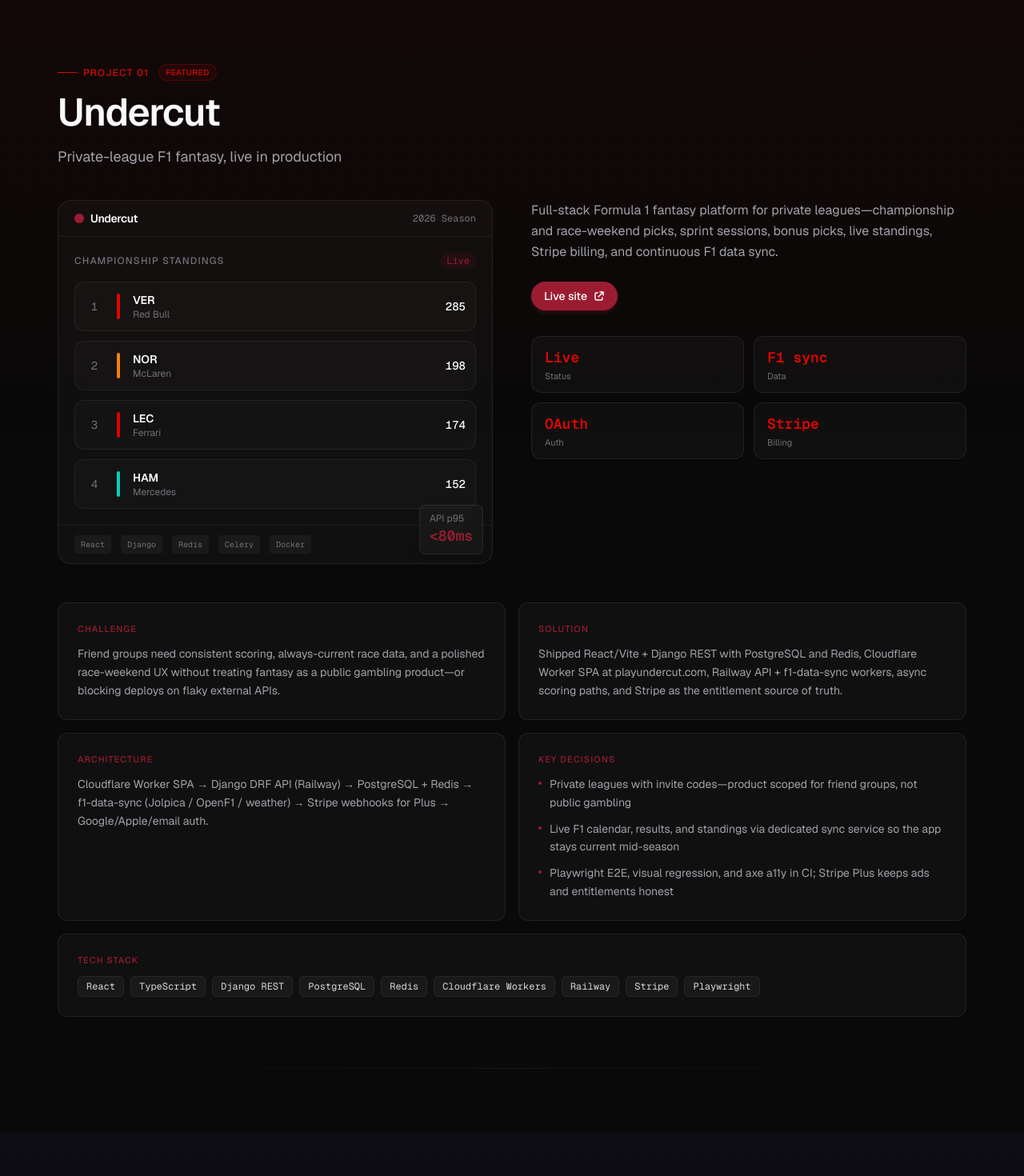
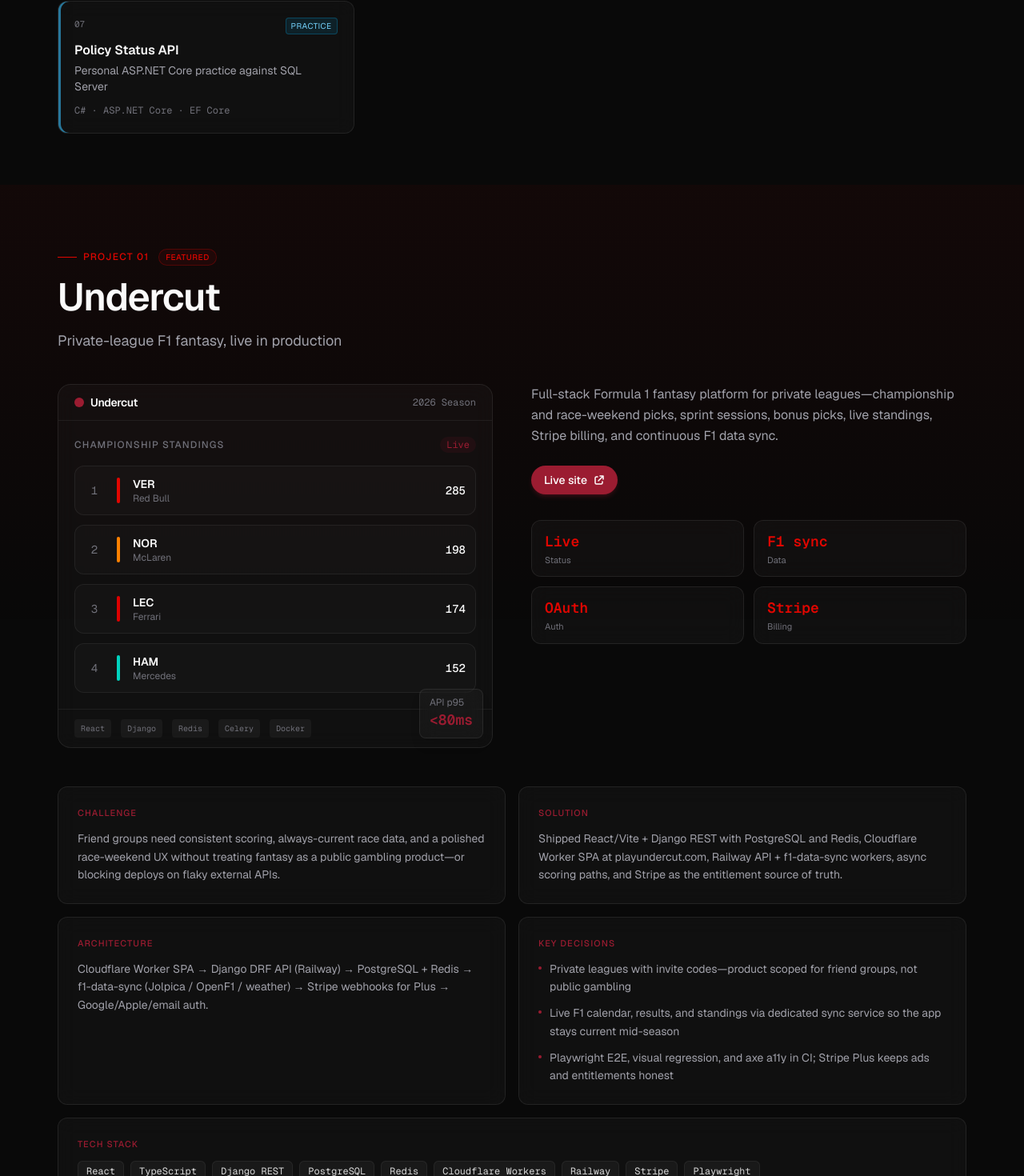
Before and after one commit to minaelzek/PersonalPortfolio, a Next.js app: page / in a window 1280 px wide. Shown: the part 1573-3043 px from the top of the page at 80% size. Built offline with nearby package versions, Linux system fonts and the light colour scheme.

Commit message:
Add the two ASP.NET practice projects to selected work.
Policy Servicing Desk and Policy Status API are labeled practice, with no public code or live links. C#, ASP.NET Core, and SQL Server are listed as personal practice in the stack.

```diff
--- /dev/null
+++ b/src/components/projects/PolicyServicingVisual.tsx
@@ -0,0 +1,49 @@
+"use client";
+
+import { motion, useReducedMotion } from "framer-motion";
+
+const lines = [
+  { tone: "ok" as const, text: "PL-2002 · Active · LIFE" },
+  { tone: "ok" as const, text: "Premium 125.50 · same key replays one row" },
+  { tone: "ok" as const, text: "Reversal −125.50 · balance 0.00" },
+  { tone: "soap" as const, text: "SOAP · number, status, holder only" },
+];
+
+export function PolicyServicingVisual({ className }: { className?: string }) {
+  const reducedMotion = useReducedMotion();
+
+  return (
+    <div className={`relative ${className ?? ""}`}>
+      <div className="glass rounded-2xl overflow-hidden border border-[#C084FC]/20">
+        <div className="px-5 py-3 border-b border-border flex items-center justify-between">
+          <div className="flex items-center gap-2">
+            <div className="w-3 h-3 rounded-full bg-[#C084FC]" />
+            <span className="text-sm font-semibold">Servicing desk</span>
+          </div>
+          <span className="text-xs text-muted-foreground font-mono">REST + SOAP</span>
+        </div>
+        <div className="p-5 md:p-6">
+          <div className="glass rounded-xl p-4 font-mono text-[11px] text-muted space-y-2">
+            {lines.map((line, i) => (
+              <motion.p
+                key={line.text}
+                initial={reducedMotion ? {} : { opacity: 0, y: 6 }}
+                whileInView={{ opacity: 1, y: 0 }}
+                viewport={{ once: true }}
+                transition={{ delay: i * 0.08 }}
+              >
+                <span className={line.tone === "soap" ? "text-[#38BDF8]" : "text-[#C084FC]"}>
+                  {line.tone === "soap" ? "SOAP" : "OK"}
+                </span>{" "}
+                {line.text.replace(/^SOAP · /, "")}
+              </motion.p>
+            ))}
+          </div>
+          <p className="mt-4 text-[11px] text-muted-foreground">
+            Status and history commit together. A failed history write rolls the status back.
+          </p>
+        </div>
+      </div>
+    </div>
+  );
+}
--- /dev/null
+++ b/src/components/projects/PolicyStatusVisual.tsx
@@ -0,0 +1,46 @@
+"use client";
+
+import { motion, useReducedMotion } from "framer-motion";
+
+const rows = [
+  { label: "GET", detail: "PL-1001", result: "200 Pending" },
+  { label: "POST", detail: "Pending → Active", result: "200" },
+  { label: "POST", detail: "Pending → Closed", result: "409" },
+];
+
+export function PolicyStatusVisual({ className }: { className?: string }) {
+  const reducedMotion = useReducedMotion();
+
+  return (
+    <div className={`relative ${className ?? ""}`}>
+      <div className="glass rounded-2xl overflow-hidden border border-[#38BDF8]/20">
+        <div className="px-5 py-3 border-b border-border flex items-center justify-between">
+          <div className="flex items-center gap-2">
+            <div className="w-3 h-3 rounded-full bg-[#38BDF8]" />
+            <span className="text-sm font-semibold">Policy status</span>
+          </div>
+          <span className="text-xs text-muted-foreground font-mono">SQL Server</span>
+        </div>
+        <div className="p-5 md:p-6 space-y-2">
+          {rows.map((row, i) => (
+            <motion.div
+              key={row.detail}
+              className="flex items-center justify-between gap-3 rounded-lg border border-[#38BDF8]/25 bg-[#38BDF8]/5 px-3 py-3 font-mono text-[11px]"
+              initial={reducedMotion ? {} : { opacity: 0, y: 8 }}
+              whileInView={{ opacity: 1, y: 0 }}
+              viewport={{ once: true }}
+              transition={{ delay: i * 0.08 }}
+            >
+              <span className="text-[#38BDF8] shrink-0">{row.label}</span>
+              <span className="text-muted truncate">{row.detail}</span>
+              <span className="text-foreground shrink-0">{row.result}</span>
+            </motion.div>
+          ))}
+          <p className="pt-2 text-[11px] text-muted-foreground">
+            Closed is terminal. An illegal move leaves the row unchanged.
+          </p>
+        </div>
+      </div>
+    </div>
+  );
+}
--- a/src/components/projects/ProjectSection.tsx
+++ b/src/components/projects/ProjectSection.tsx
@@ -9,6 +9,8 @@
 import { RAGVisual } from "./RAGVisual";
 import { PolypDetectionVisual } from "./PolypDetectionVisual";
 import { IndustrialVisual } from "./IndustrialVisual";
+import { PolicyStatusVisual } from "./PolicyStatusVisual";
+import { PolicyServicingVisual } from "./PolicyServicingVisual";
 import { cn } from "@/lib/utils";
 
 interface ProjectSectionProps {
@@ -28,6 +30,10 @@
       return <PolypDetectionVisual />;
     case "industrial":
       return <IndustrialVisual />;
+    case "policy":
+      return <PolicyStatusVisual />;
+    case "servicing":
+      return <PolicyServicingVisual />;
     default:
       return null;
   }
@@ -90,6 +96,11 @@
                 }}
               >
                 Featured
+              </span>
+            )}
+            {project.practice && (
+              <span className="text-[10px] font-medium uppercase tracking-wider px-2 py-0.5 rounded-full border border-sky-400/30 bg-sky-400/10 text-sky-300">
+                Practice
               </span>
             )}
           </div>
--- a/src/components/projects/ProjectShowcase.tsx
+++ b/src/components/projects/ProjectShowcase.tsx
@@ -24,7 +24,7 @@
         <SectionHeading
           label="Selected work"
           title="Products and systems I've shipped"
-          description="Clinical CV, industrial multi-agent AI, plant-floor automation, and consumer products in production. Pick a case study or scroll for the full story."
+          description="Clinical CV, industrial multi-agent AI, plant-floor automation, and consumer products in production. The last two case studies are personal ASP.NET Core and SQL Server practice from October 2026."
         />
 
         {/* Work index — replaces sticky project pills */}
@@ -69,6 +69,11 @@
                       Live
                     </span>
                   )}
+                  {project.practice && (
+                    <span className="text-[10px] uppercase tracking-wider px-1.5 py-0.5 rounded bg-sky-400/10 text-sky-300 border border-sky-400/25">
+                      Practice
+                    </span>
+                  )}
                 </div>
               </div>
               <h3 className="text-base font-semibold text-foreground group-hover:text-white transition-colors">
--- a/src/components/sections/TechStack.tsx
+++ b/src/components/sections/TechStack.tsx
@@ -13,7 +13,7 @@
         <SectionHeading
           label="Stack"
           title="Tools I reach for"
-          description="Tools across AI/ML, full-stack, data engineering, and industrial automation—aligned to production deployment, not toy demos."
+          description="Production tools across AI/ML, full-stack, data, and industrial automation. C#, ASP.NET Core, and SQL Server are personal practice."
           align="center"
         />
 
--- a/src/data/projects.ts
+++ b/src/data/projects.ts
@@ -21,8 +21,10 @@
   github?: string;
   live?: string;
   accent: string;
-  theme: "racing" | "sakura" | "ai" | "vision" | "industrial";
+  theme: "racing" | "sakura" | "ai" | "vision" | "industrial" | "policy" | "servicing";
   featured?: boolean;
+  /** Personal practice. Not a shipped product and not professional employment. */
+  practice?: boolean;
 }
 
 export const projects: ProjectData[] = [
@@ -221,4 +223,73 @@
     accent: "#F4A7B9",
     theme: "sakura",
   },
+  {
+    id: "policy-servicing",
+    slug: "policy-servicing-desk",
+    name: "Policy Servicing Desk",
+    shortName: "Servicing Desk",
+    tagline: "Personal ASP.NET practice: REST, SOAP, and SQL Server",
+    description:
+      "A practice Web API for policy servicing. It stores coverages, status history, premiums, and reversals, and answers a narrow SOAP status read. Seventeen tests run against SQL Server. Personal practice from October 2026, kept local.",
+    challenge:
+      "A status change, a premium, and a reversal each have to be safe to retry. If the history insert fails, the policy status has to stay where it was. A SOAP caller should receive only the status fields.",
+    solution:
+      "Writes require a clerk API key. Status and history commit in one transaction. The same idempotency key and body replay the original response. The same key with a different body returns 409. A reversal adds a negative premium row and leaves the original payment in place, once per payment.",
+    architecture:
+      "ASP.NET Core 8 REST → EF Core → SQL Server tables for policies, coverages, status history, premiums, and idempotency keys. CoreWCF SOAP returns policy number, status, and holder name. A later migration backfills ProductCode to LIFE.",
+    decisions: [
+      "Replay is checked before the domain rules, so retrying a reversal does not subtract the amount twice",
+      "Balance is the sum of premium amounts, so the negative reversal brings it back to zero",
+      "The SOAP contract stayed three fields after ProductCode was added",
+      "Clerk key and database password stay in local development settings",
+    ],
+    metrics: [
+      { label: "Tests", value: "17" },
+      { label: "Tables", value: "5" },
+      { label: "APIs", value: "REST + SOAP" },
+      { label: "Scope", value: "Practice" },
+    ],
+    techStack: [
+      "C#",
+      "ASP.NET Core",
+      "EF Core",
+      "SQL Server",
+      "CoreWCF",
+      "xUnit",
+      "Docker",
+    ],
+    accent: "#C084FC",
+    theme: "servicing",
+    practice: true,
+  },
+  {
+    id: "policy-status",
+    slug: "policy-status-api",
+    name: "Policy Status API",
+    shortName: "Policy Status",
+    tagline: "Personal ASP.NET Core practice against SQL Server",
+    description:
+      "A small Web API that creates a policy and moves it through a fixed status machine. Built to learn ASP.NET Core 8, Entity Framework Core, and SQL Server, with tests against a real database. Personal practice from October 2026, kept local.",
+    challenge:
+      "Learn the request path, the table, and a failing case that can be reproduced before the code changes. A pending policy must not jump straight to closed.",
+    solution:
+      "Controllers call a status-rules type and persist through EF Core. Pending can become Active. Active or Suspended can close or move between those two. Closed is terminal. An illegal move returns 409 and leaves the row unchanged.",
+    architecture:
+      "ASP.NET Core 8 controllers → policy service → EF Core → one SQL Server Policies table. xUnit and WebApplicationFactory run against SQL Server in Docker.",
+    decisions: [
+      "Status values are names. A numeric label such as \"0\" is rejected",
+      "An illegal transition does not change the stored timestamp",
+      "Tests use a SQL Server container rather than an in-memory stand-in",
+    ],
+    metrics: [
+      { label: "Tests", value: "11" },
+      { label: "Tables", value: "1" },
+      { label: "Runtime", value: ".NET 8" },
+      { label: "Scope", value: "Practice" },
+    ],
+    techStack: ["C#", "ASP.NET Core", "EF Core", "SQL Server", "xUnit", "Docker"],
+    accent: "#38BDF8",
+    theme: "policy",
+    practice: true,
+  },
 ];
--- a/src/data/techStack.ts
+++ b/src/data/techStack.ts
@@ -6,7 +6,7 @@
 export const techStack: TechCategory[] = [
   {
     name: "Languages",
-    items: ["Python", "TypeScript", "SQL", "Structured Text", "Bash"],
+    items: ["Python", "TypeScript", "C#", "SQL", "Structured Text", "Bash"],
   },
   {
     name: "AI & ML",
@@ -25,12 +25,13 @@
   },
   {
     name: "Full Stack",
-    items: ["React", "Next.js", "Django", "FastAPI", "REST APIs", "WebSockets"],
+    items: ["React", "Next.js", "Django", "FastAPI", "ASP.NET Core", "REST APIs", "WebSockets"],
   },
   {
     name: "Data",
     items: [
       "PostgreSQL",
+      "SQL Server",
       "TimescaleDB",
       "Redis",
       "Cloudflare D1",
```
